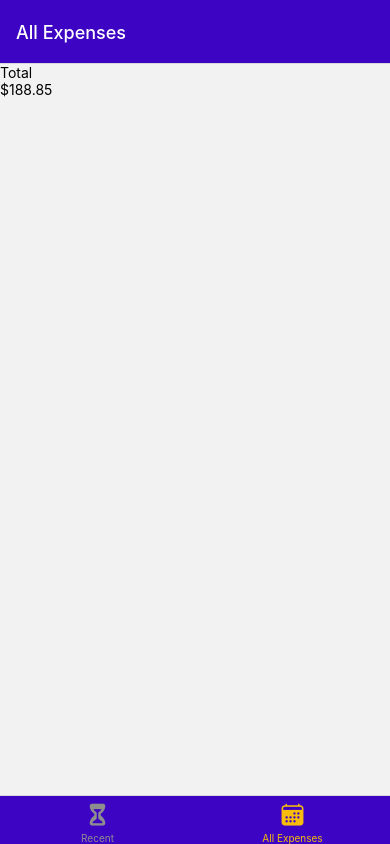
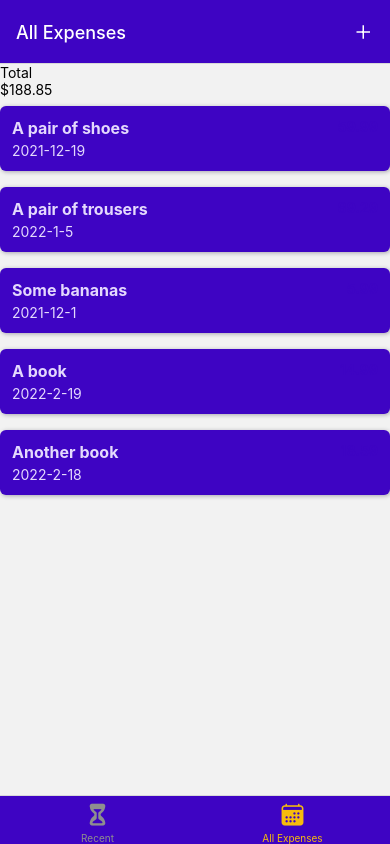
Before and after one commit to MarkoKustudija/ExpenseTracker_ReactNative, a React Native app: screen /AllExpenses in a window 390 px wide. Built offline with nearby package versions, Linux system fonts and the light colour scheme.

Commit message:
navigating programmatically

```diff
--- a/App.js
+++ b/App.js
@@ -8,6 +8,7 @@
 import { NavigationContainer } from "@react-navigation/native";
 import { GlobalStyles } from "./constants/styles";
 import { Ionicons } from "@expo/vector-icons";
+import IconButton from "./components/ui/IconButton";
 
 const Stack = createNativeStackNavigator();
 const BottomTabs = createBottomTabNavigator();
@@ -15,12 +16,22 @@
 function ExpensesOverview() {
   return (
     <BottomTabs.Navigator
-      screenOptions={{
+      screenOptions={({ navigation }) => ({
         headerStyle: { backgroundColor: GlobalStyles.colors.primary500 },
         headerTintColor: "white",
         tabBarStyle: { backgroundColor: GlobalStyles.colors.primary500 },
         tabBarActiveTintColor: GlobalStyles.colors.accent500,
-      }}
+        headerRight: ({ tintColor }) => (
+          <IconButton
+            icon="add"
+            size={24}
+            color={tintColor}
+            onPress={() => {
+              navigation.navigate("ManageExpense");
+            }}
+          />
+        ),
+      })}
     >
       <BottomTabs.Screen
         name="RecentExpenses"
@@ -67,6 +78,5 @@
 }
 
 const styles = StyleSheet.create({
-  container: {
-  },
+  container: {},
 });
--- a/components/ExpensesList.js
+++ /dev/null
@@ -1,12 +0,0 @@
-import { View, Text, FlatList } from 'react-native'
-import React from 'react'
-
-const ExpensesList = () => {
-  return (
-    <View>
-      <FlatList />
-    </View>
-  )
-}
-
-export default ExpensesList
--- /dev/null
+++ b/components/ExpensesOutput/ExpenseItem.js
@@ -0,0 +1,60 @@
+import { View, Text, Pressable, StyleSheet } from "react-native";
+import React from "react";
+import { GlobalStyles } from "../../constants/styles";
+import { getFormattedDate } from '../../util/date';
+
+const ExpenseItem = ({ description, amount, date }) => {
+  return (
+    <Pressable>
+      <View style={styles.expenseItem}>
+        <View>
+          <Text style={[styles.textBase, styles.description]}>
+            {description}
+          </Text>
+          <Text style={styles.textBase}>{getFormattedDate(date)}</Text>
+        </View>
+        <View>
+          <Text style={styles.amount}>{amount}</Text>
+        </View>
+      </View>
+    </Pressable>
+  );
+};
+
+export default ExpenseItem;
+
+const styles = StyleSheet.create({
+  expenseItem: {
+    padding: 12,
+    marginVertical: 8,
+    backgroundColor: GlobalStyles.colors.primary500,
+    flexDirection: "row",
+    justifyContent: "space-between",
+    borderRadius: 6,
+    elevation: 3,
+    shadowColor: GlobalStyles.colors.gray500,
+    shadowRadius: 4,
+    shadowOffset: { width: 1, height: 1 },
+    shadowOpacity: 0.4,
+  },
+  textBase: {
+    color: GlobalStyles.colors.primary50,
+  },
+  description: {
+    fontSize: 16,
+    marginBottom: 4,
+    fontWeight: "bold",
+  },
+  amountContainer: {
+    paddingHorizontal: 12,
+    paddingVertical: 4,
+    backgroundColor: "white",
+    justifyContent: "center",
+    alignItems: "center",
+    borderRadius: 4,
+  },
+  amount: {
+    color: GlobalStyles.colors.primary500,
+    fontWeight: "bold",
+  },
+});
--- /dev/null
+++ b/components/ExpensesOutput/ExpensesList.js
@@ -0,0 +1,27 @@
+import { View, Text, FlatList } from "react-native";
+import React from "react";
+import ExpenseItem from "./ExpenseItem";
+
+const ExpensesList = ({ expenses }) => {
+  // from dummy_data
+  function renderExpenseItem(itemData) {
+
+    return (
+      <ExpenseItem {...itemData.item}
+        // description={itemData.item.description}
+        // date={itemData.item.date}
+        // amount={itemData.item.amount}
+      />
+    );
+  }
+
+  return (
+    <FlatList
+      data={expenses}
+      renderItem={renderExpenseItem}
+      keyExtractor={(item) => item.id}
+    />
+  );
+};
+
+export default ExpensesList;
--- a/components/ExpensesOutput.js
+++ b/components/ExpensesOutput/ExpensesOutput.js
@@ -40,7 +40,7 @@
   return (
     <View>
       <ExpensesSummary expenses = {DUMMY_EXPENSES} periodName={expensesPerion}/>
-      <ExpensesList />
+      <ExpensesList  expenses={DUMMY_EXPENSES}/>
     </View>
   )
 }
--- /dev/null
+++ b/components/ui/IconButton.js
@@ -0,0 +1,29 @@
+import { Pressable, StyleSheet, View } from 'react-native';
+import { Ionicons } from '@expo/vector-icons';
+
+function IconButton({ icon, size, color, onPress }) {
+  return (
+    <Pressable
+      onPress={onPress}
+      style={({ pressed }) => pressed && styles.pressed}
+    >
+      <View style={styles.buttonContainer}>
+        <Ionicons name={icon} size={size} color={color} />
+      </View>
+    </Pressable>
+  );
+}
+
+export default IconButton;
+
+const styles = StyleSheet.create({
+  buttonContainer: {
+    borderRadius: 24,
+    padding: 6,
+    marginHorizontal: 8,
+    marginVertical: 2
+  },
+  pressed: {
+    opacity: 0.75,
+  },
+});
--- a/screens/AllExpenses.js
+++ b/screens/AllExpenses.js
@@ -1,6 +1,6 @@
 import React from "react";
 import { View, Text } from "react-native";
-import ExpensesOutput from "../components/ExpensesOutput";
+import ExpensesOutput from "../components/ExpensesOutput/ExpensesOutput";
 
 function AllExpenses() {
   return (
--- a/screens/RecentExpenses.js
+++ b/screens/RecentExpenses.js
@@ -1,6 +1,6 @@
 import { View, Text } from 'react-native'
 import React from 'react'
-import ExpensesOutput from '../components/ExpensesOutput'
+import ExpensesOutput from '../components/ExpensesOutput/ExpensesOutput'
 
 const RecentExpenses = () => {
   return (
--- /dev/null
+++ b/util/date.js
@@ -0,0 +1,3 @@
+export function getFormattedDate(date) {
+    return `${date.getFullYear()}-${date.getMonth() + 1}-${date.getDate()}`;
+  }
```
Also changed, not shown: components/ExpensesOutput/ExpensesSummary.js (renamed from components/ExpensesSummary.js).
